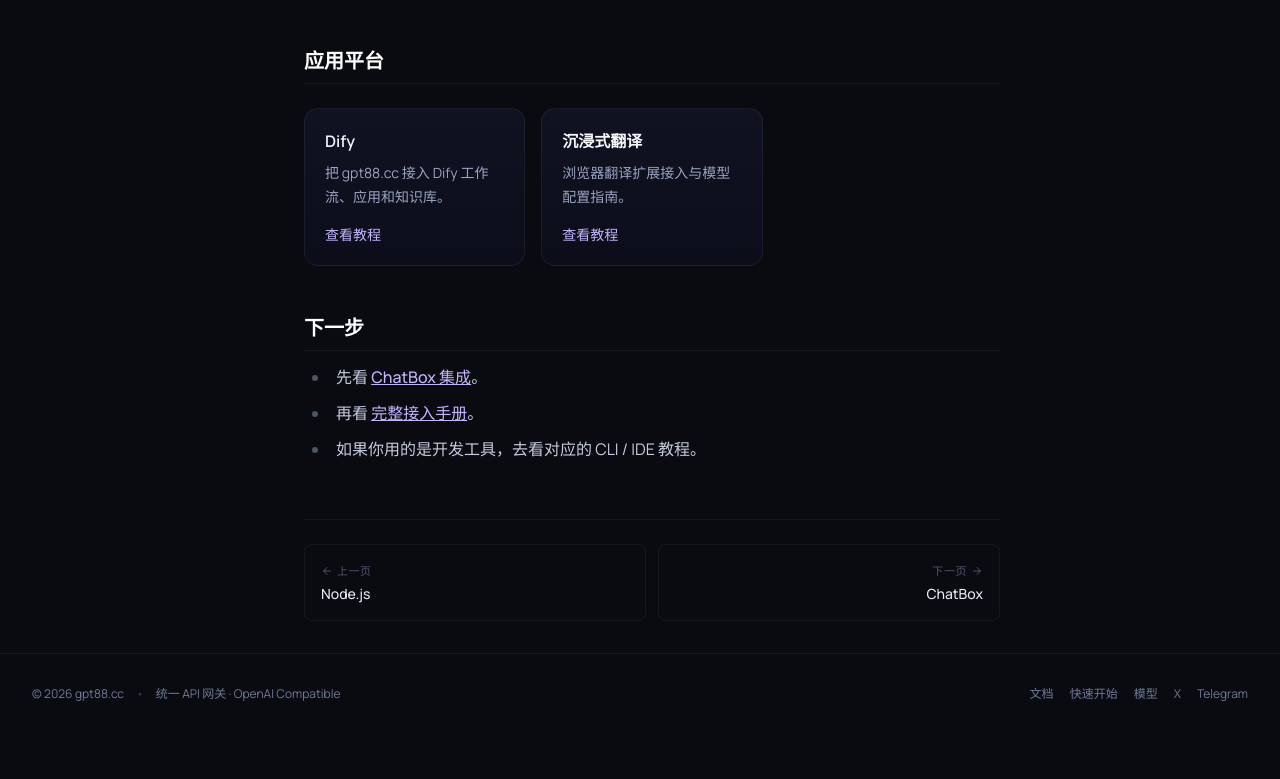
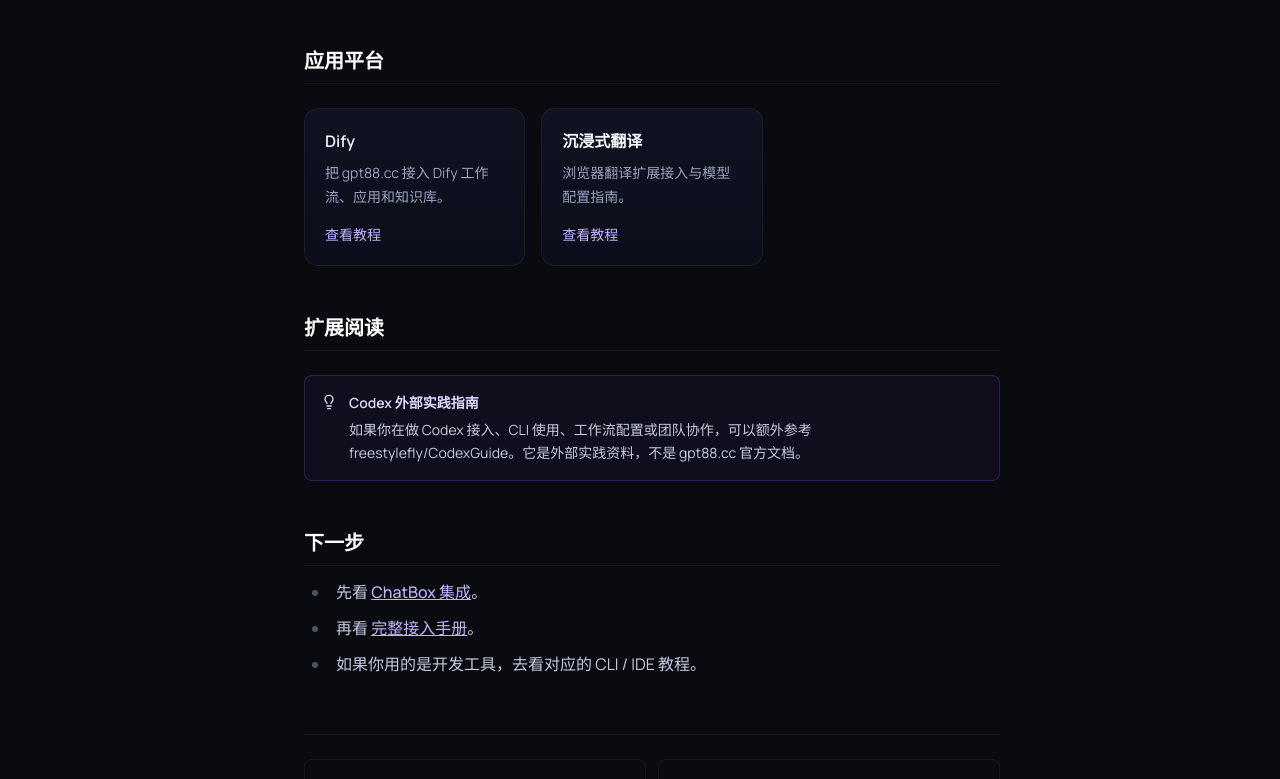
Before and after one commit to gpt88AI/doc, a React (Vite) app: page /docs/integrations in a window 1280 px wide. Shown: the part 1113-1892 px from the top of the page. Before the commit the page ends 1847 px from the top, so only its background shows below. Built offline with nearby package versions, Linux system fonts and the light colour scheme.

Commit message:
Surface CodexGuide in docs

```diff
--- a/src/pages/docs/integrations/IntegrationsHubPage.tsx
+++ b/src/pages/docs/integrations/IntegrationsHubPage.tsx
@@ -1,5 +1,6 @@
 import { Link } from 'react-router-dom'
 import { DocPage } from '../../../components/layout/DocPage'
+import { Callout } from '../../../components/ui/Callout'
 
 const CHAT_APPS = [
   {
@@ -99,6 +100,7 @@
         { id: 'chat-apps', text: '聊天应用', level: 2 },
         { id: 'dev-tools', text: '开发工具', level: 2 },
         { id: 'platforms', text: '应用平台', level: 2 },
+        { id: 'references', text: '扩展阅读', level: 2 },
         { id: 'next', text: '下一步', level: 2 },
       ]}
     >
@@ -121,6 +123,17 @@
       <h2 id="platforms">应用平台</h2>
       <CardGrid items={PLATFORMS} />
 
+      <h2 id="references">扩展阅读</h2>
+      <Callout tone="tip" title="Codex 外部实践指南">
+        <p>
+          如果你在做 Codex 接入、CLI 使用、工作流配置或团队协作，可以额外参考{' '}
+          <a href="https://github.com/freestylefly/CodexGuide" target="_blank" rel="noreferrer">
+            freestylefly/CodexGuide
+          </a>
+          。它是外部实践资料，不是 gpt88.cc 官方文档。
+        </p>
+      </Callout>
+
       <h2 id="next">下一步</h2>
       <ul>
         <li>
--- a/src/pages/docs/integrations/dev/CodexCliPage.tsx
+++ b/src/pages/docs/integrations/dev/CodexCliPage.tsx
@@ -83,6 +83,16 @@
         </p>
       </Callout>
 
+      <Callout tone="tip" title="额外参考">
+        <p>
+          如果你想看更系统的 Codex 使用、CLI 配置和工作流整理，可以参考{' '}
+          <a href="https://github.com/freestylefly/CodexGuide" target="_blank" rel="noreferrer">
+            freestylefly/CodexGuide
+          </a>
+          。这是外部实践指南，适合作为本页的补充阅读。
+        </p>
+      </Callout>
+
       <h2 id="overview">先看结论</h2>
       <p>
         Codex CLI 作为开发工具接入 gpt88.cc 时，核心是三件事：安装 CLI、配置
```
